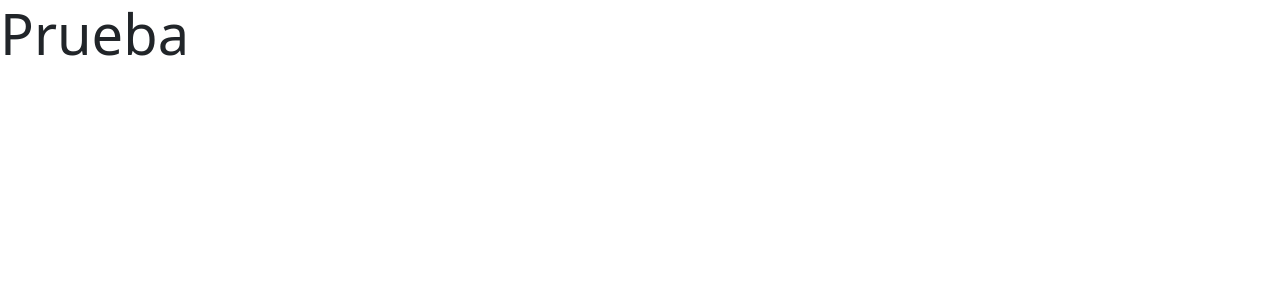
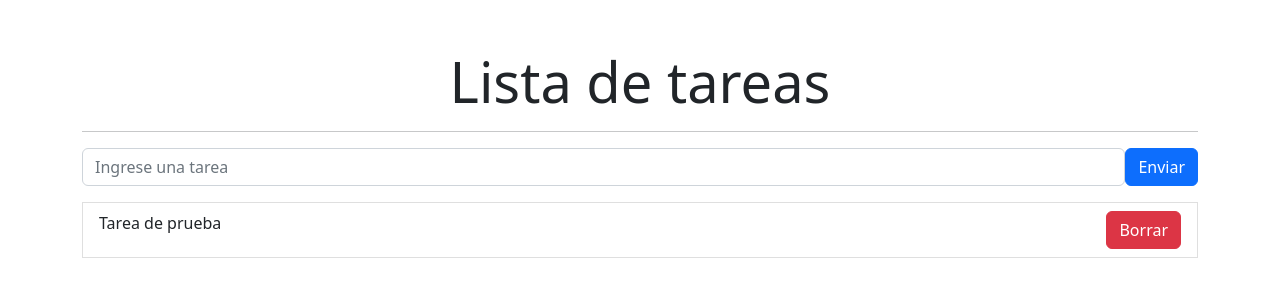
Before and after one commit to analucenahayward/listaTareas, a React (Create React App) app: page / in a window 1280 px wide. Shown: the top 300 px of the page. Built offline with nearby package versions, Linux system fonts and the light colour scheme.

Commit message:
agregamos el maquetado a los componentes formularios, listas e item

```diff
--- a/src/App.jsx
+++ b/src/App.jsx
@@ -1,10 +1,17 @@
 import 'bootstrap/dist/css/bootstrap.min.css';
+import { Container } from 'react-bootstrap';
+import FormularioTarea from './components/FormularioTarea';
 
 function App() {
   return (
-    <div>
-      <h1 className='display-4'>Prueba</h1>
-    </div>
+
+    <Container className='my-5'>
+      <h1 className='display-4 text-center'>Lista de tareas</h1>
+      <hr />
+      <FormularioTarea></FormularioTarea>
+    </Container>
+
+
   );
 }
 
--- /dev/null
+++ b/src/components/FormularioTarea.jsx
@@ -0,0 +1,23 @@
+import ListaTarea from "./ListaTarea";
+import { Form, Button } from "react-bootstrap"
+
+
+const FormularioTarea = () => {
+    return (
+        <div>
+    <Form>
+      <Form.Group className="mb-3 d-flex" controlId="formBasicEmail">
+        <Form.Control type="text" placeholder="Ingrese una tarea" />
+
+      <Button variant="primary" type="submit">
+        Enviar
+      </Button>
+      </Form.Group>
+    </Form>
+
+            <ListaTarea></ListaTarea>
+        </div>
+    );
+};
+
+export default FormularioTarea;
--- /dev/null
+++ b/src/components/ItemTareas.jsx
@@ -0,0 +1,14 @@
+import { ListGroup,Button} from "react-bootstrap";
+
+const ItemTareas = () => {
+    return (
+        <div>
+        <ListGroup.Item className="d-flex justify-content-between">
+            Tarea de prueba
+            <Button variant='danger'>Borrar</Button>
+            </ListGroup.Item>
+        </div>
+    );
+};
+
+export default ItemTareas;
--- /dev/null
+++ b/src/components/ListaTarea.jsx
@@ -0,0 +1,14 @@
+import React from 'react';
+import ItemTareas from './ItemTareas';
+import {ListGroup} from 'react-bootstrap';
+
+const ListaTarea = () => {
+    return (
+        <ListGroup>
+        <ItemTareas></ItemTareas>
+      </ListGroup>
+
+    );
+};
+
+export default ListaTarea;
```
